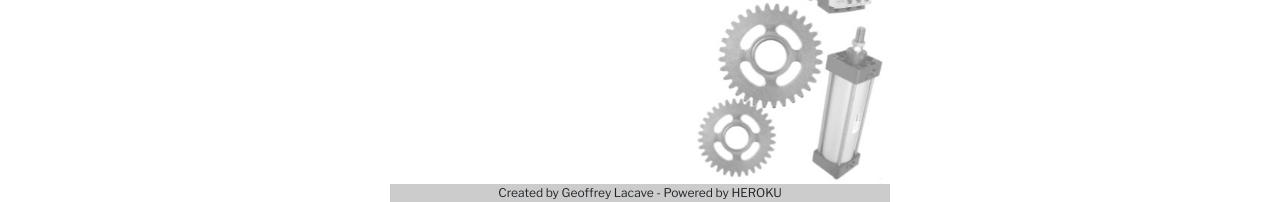
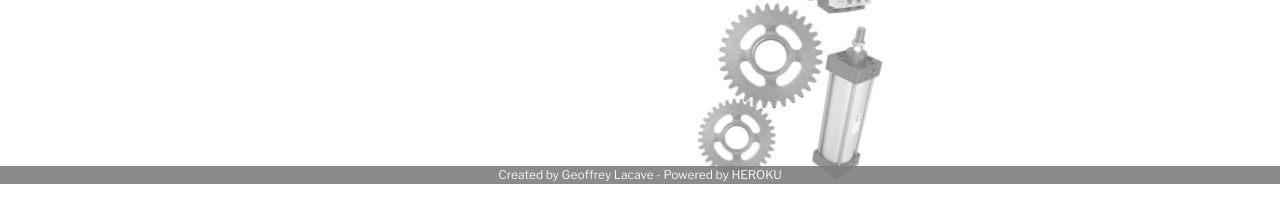
Before and after one commit to Geofflac/ebusinesscard, a website: page Public/index.html in a window 1280 px wide. Shown: the part 616-818 px from the top of the page. Drawn offline with nearby package versions, Linux system fonts and the light colour scheme; no server answers.

Commit message:
footer edited

```diff
--- a/Public/index.css
+++ b/Public/index.css
@@ -1,10 +1,16 @@
 .box {
-    min-height:100vh;
+    min-height:100%;
 }
 
 html, body {
     min-height:100vh;
     font-family: 'Libre Franklin', sans-serif;
+
+}
+
+body {
+    display:flex;
+    flex-direction:column;
 }
 
 .box::before {
@@ -60,7 +66,12 @@ img {
 
 .footer {
     font-size: 12px;
+    min-width: 100vw;
+    max-width: 500px;
+    bottom: 0;
     margin-left: auto;
     margin-right: auto;
-    max-width: 500px;
+    margin-top:auto;
+    background-color: rgba(127, 127, 127, 0.9);
+    color: whitesmoke;
 }
--- a/Public/index.html
+++ b/Public/index.html
@@ -52,8 +52,8 @@
 
         </div>
 
-        <footer class="footer" style="background-color: rgba(0, 0, 0, 0.2);">
-            <div class="text-center" style="top: auto; bottom: auto;">
+        <footer class="footer text-center">
+            <div class="text-center">
               Created by Geoffrey Lacave - Powered by HEROKU
             </div>
         </footer>
```
